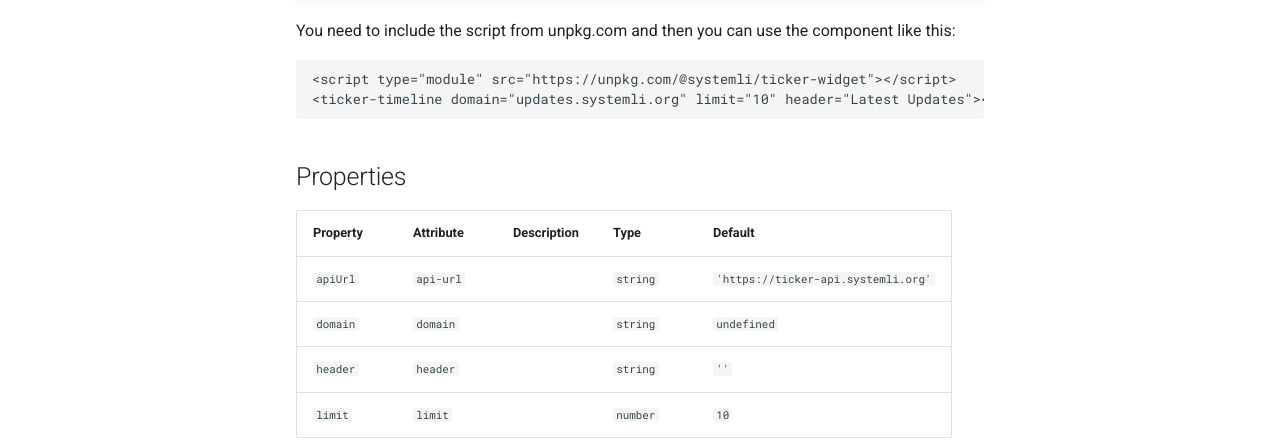
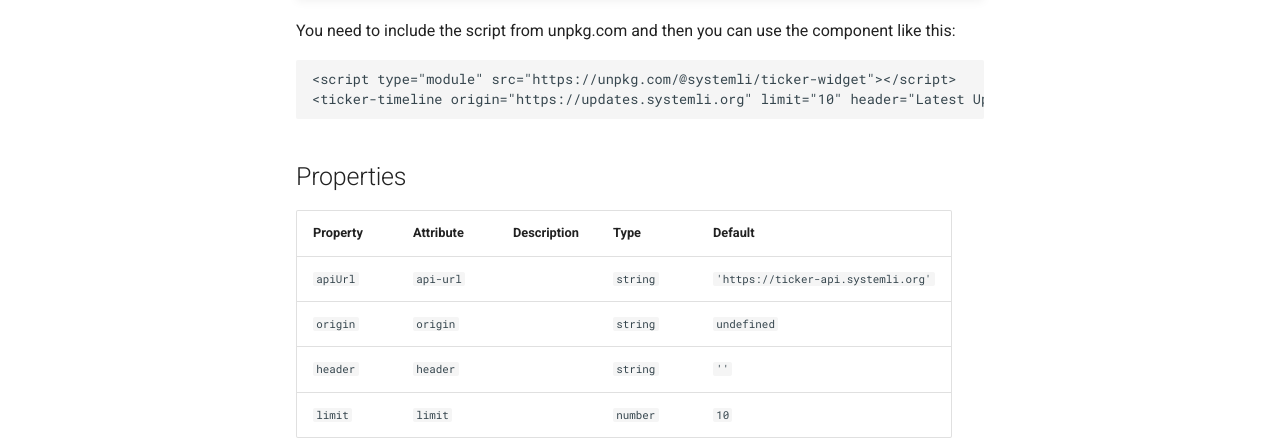
Before and after one commit to systemli/ticker-widget, an MkDocs documentation site: the page built from docs/index.md, in a window 1280 px wide and 900 px high. Shown: the part 406-846 px from the top of the window. Built offline with MkDocs 1.6.1 and Material for MkDocs 9.7.7, drawn with Linux system fonts in a browser that asks for light colours; comment, search, counter and statistics services are not loaded.

Commit message:
♻️ Rename domain to origin

````diff
--- a/docs/demo.html
+++ b/docs/demo.html
@@ -22,7 +22,7 @@
   </head>
   <body>
     <div class="widget">
-      <ticker-timeline domain="updates.systemli.org" limit="10" header="Latest Updates"></ticker-timeline>
+      <ticker-timeline origin="https://updates.systemli.org" limit="10" header="Latest Updates"></ticker-timeline>
     </div>
   </body>
 </html>
--- a/docs/index.md
+++ b/docs/index.md
@@ -12,7 +12,7 @@ You need to include the script from unpkg.com and then you can use the component
 
 ```html
 <script type="module" src="https://unpkg.com/@systemli/ticker-widget"></script>
-<ticker-timeline domain="updates.systemli.org" limit="10" header="Latest Updates"></ticker-timeline>
+<ticker-timeline origin="https://updates.systemli.org" limit="10" header="Latest Updates"></ticker-timeline>
 ```
 
 ## Properties
@@ -20,7 +20,7 @@ You need to include the script from unpkg.com and then you can use the component
 | Property | Attribute | Description | Type     | Default                             |
 | -------- | --------- | ----------- | -------- | ----------------------------------- |
 | `apiUrl` | `api-url` |             | `string` | `'https://ticker-api.systemli.org'` |
-| `domain` | `domain`  |             | `string` | `undefined`                         |
+| `origin` | `origin`  |             | `string` | `undefined`                         |
 | `header` | `header`  |             | `string` | `''`                                |
 | `limit`  | `limit`   |             | `number` | `10`                                |
 
--- a/src/components/ticker-timeline/ticker-timeline.e2e.ts
+++ b/src/components/ticker-timeline/ticker-timeline.e2e.ts
@@ -3,7 +3,7 @@ import { newE2EPage } from '@stencil/core/testing';
 describe('ticker-timeline', () => {
   it('renders', async () => {
     const page = await newE2EPage();
-    await page.setContent('<ticker-timeline domain="localhost"></ticker-timeline>');
+    await page.setContent('<ticker-timeline origin="http://localhost:4000"></ticker-timeline>');
 
     const element = await page.find('ticker-timeline');
     expect(element).toHaveClass('hydrated');
--- a/src/components/ticker-timeline/ticker-timeline.tsx
+++ b/src/components/ticker-timeline/ticker-timeline.tsx
@@ -34,14 +34,14 @@ export class TickerTimeline {
 
   @Prop() header: string = '';
 
-  @Prop() domain: string;
+  @Prop() origin: string;
 
   @Prop() apiUrl: string = 'https://ticker-api.systemli.org';
 
   @Prop() limit: number = 10;
 
   async connectedCallback() {
-    fetch(`${this.apiUrl}/v1/timeline?origin=${this.domain}&limit=${this.limit}`)
+    fetch(`${this.apiUrl}/v1/timeline?origin=${this.origin}&limit=${this.limit}`)
       .then(response => response.json())
       .then((response: Response) => {
         this.items = response.data.messages;
@@ -60,7 +60,7 @@ export class TickerTimeline {
       <div>
         <h2 class="ticker-timeline__headline">{header}</h2>
         <p class="ticker-timeline__subheadline">
-          from <a href={'https://' + this.domain}>{this.domain}</a>
+          from <a href={this.origin}>{this.origin.replace(/https?:\/\//, '')}</a>
         </p>
       </div>
     );
--- a/src/index.html
+++ b/src/index.html
@@ -26,7 +26,7 @@
   </head>
   <body>
     <div class="widget">
-      <ticker-timeline domain="updates.systemli.org" limit="10" header="Latest Updates"></ticker-timeline>
+      <ticker-timeline origin="https://updates.systemli.org" limit="10" header="Latest Updates"></ticker-timeline>
     </div>
   </body>
 </html>
````
Also changed, not shown: 1 other file.
